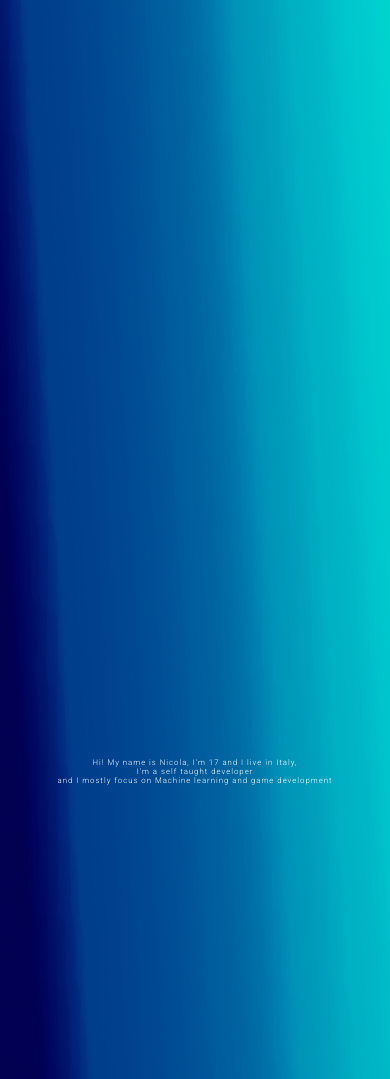
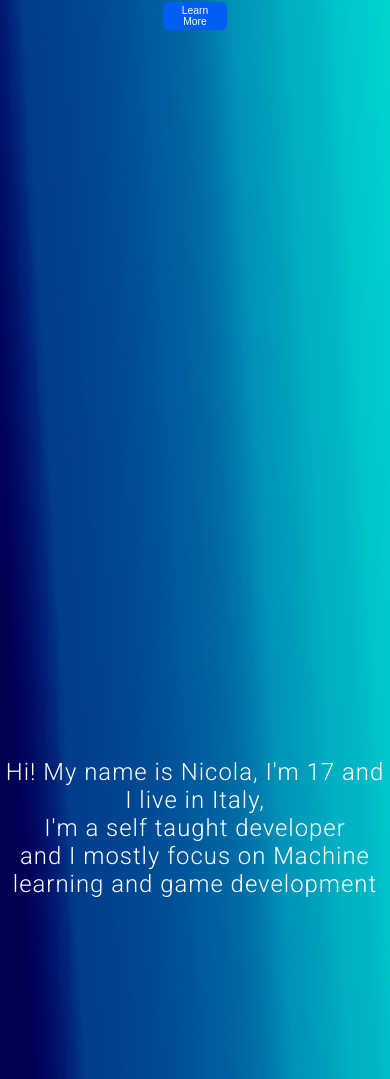
Before and after one commit to Chappie733/Chappie733.github.io, a plain HTML site: page index.html in a window 390 px wide. Shown: the part 541-1620 px from the top of the page. Drawn offline with Linux system fonts and the light colour scheme.

Commit message:
fixed unresponsive text

```diff
--- a/styles.css
+++ b/styles.css
@@ -51,7 +51,7 @@ nav {
 }
 
 #main_div {
-    font-size: calc(3vw + 15px);
+    font-size: calc(2vw + 35px);
     width: 100vw;
     height: 500px;
     text-align: center;
@@ -73,24 +73,24 @@ nav {
 #learn_more {
     background-color: rgb(0, 94, 245);
     color:white;
-    width: 8vw;
-    height: 2.7vw;
+    width: calc(6vw + 40px);
+    height: calc(2vw + 20px);
     border: none;
     border-radius: 1.35vw;
-    font-size: 1vw;
+    font-size: calc(0.6vw + 8px);
 }
 
 #learn_more:hover {
     background-color: aqua;
-    width: 8vw;
-    height: 3vw;
+    width: calc(6vw + 40px);
+    height: calc(2vw + 25px);
     border: none;
     border-radius: 1.5vw;
-    font-size: 1vw;
+    font-size: calc(0.6vw + 8px);
 }
 
 #middle {
-    font-size: 2vw;
+    font-size: calc(1vw + 20px);
     text-align: center;
     font-family: 'Roboto';
     margin: 50vh 0px;
```
